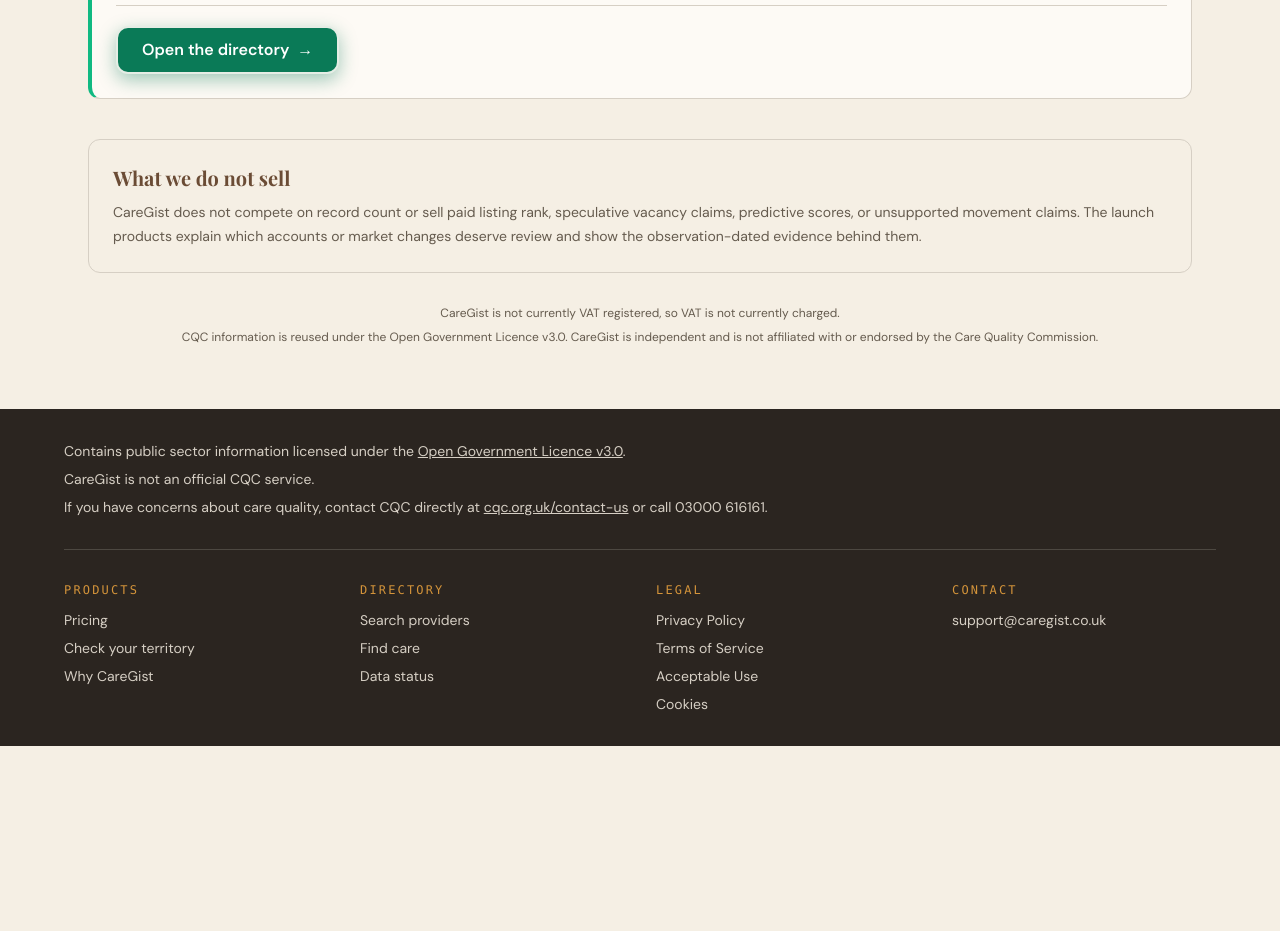
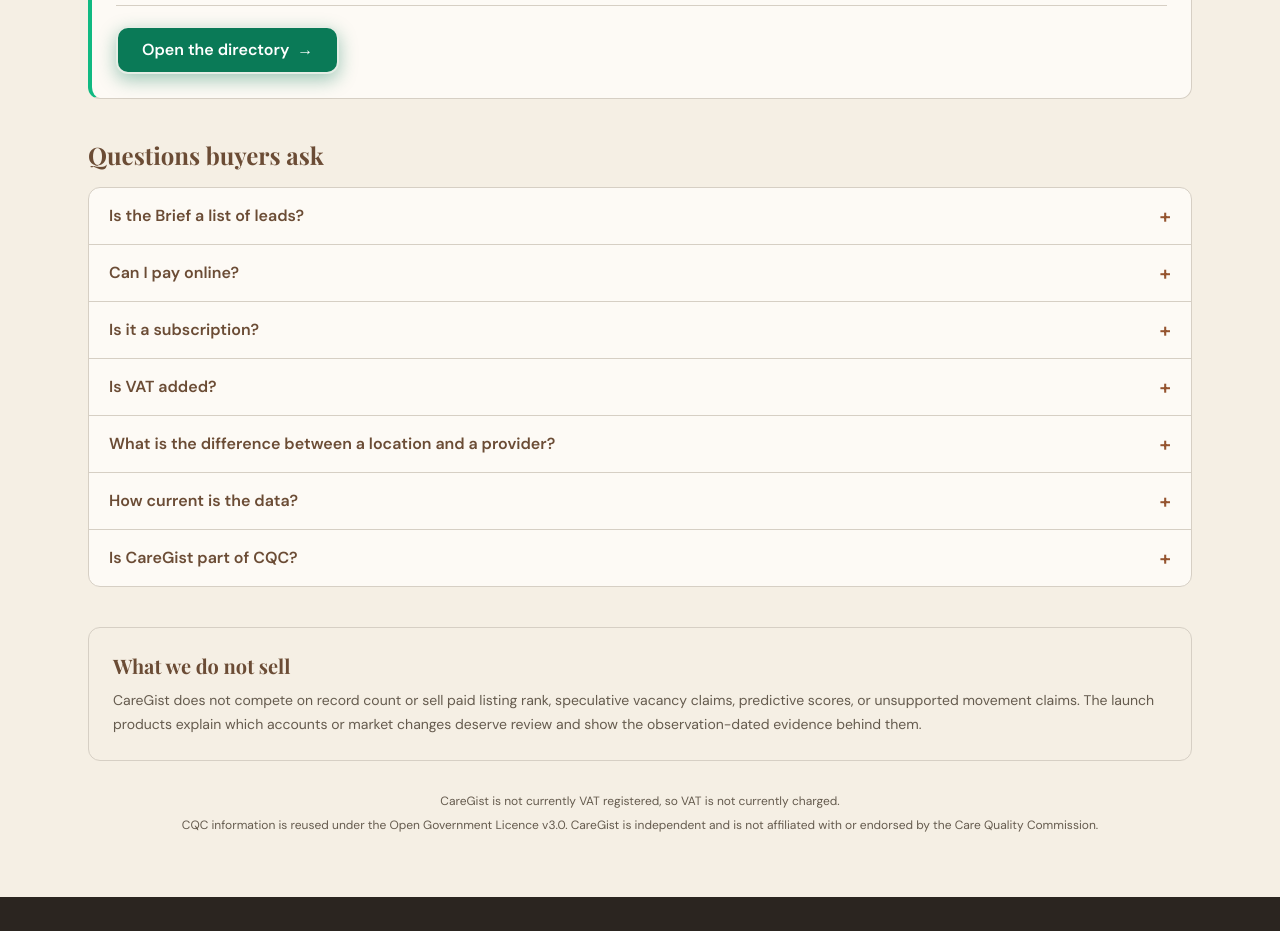
Before and after one commit to sapopo93/caregist, a Next.js app in the folder frontend/: page /pricing in a window 1280 px wide. Shown: the part 2320-3251 px from the top of the page. Before the commit the page ends 3122 px from the top, so only its background shows below. Built offline with nearby package versions, Linux system fonts and the light colour scheme; no server answers.

Commit message:
Pricing: buyer FAQ, every answer restating a claim the site already makes
Co-Authored-By: Claude Sonnet 5.5 <noreply@anthropic.com>

```diff
--- a/frontend/app/pricing/page.tsx
+++ b/frontend/app/pricing/page.tsx
@@ -2,6 +2,7 @@ import type { Metadata } from "next";
 import { Suspense } from "react";
 
 import PricingCTA from "@/components/PricingCTA";
+import PricingFaq from "@/components/PricingFaq";
 import HowToOrder from "@/components/HowToOrder";
 import PricingGlance from "@/components/PricingGlance";
 import RetainedPlanFocus from "@/components/RetainedPlanFocus";
@@ -137,6 +138,8 @@ export default async function PricingPage() {
         })}
       </section>
 
+      <PricingFaq />
+
       <section className="mt-10 rounded-xl border border-stone bg-parchment p-6">
         <h2 className="mb-2 text-xl font-bold text-bark">What we do not sell</h2>
         <p className="text-sm leading-6 text-dusk">
--- /dev/null
+++ b/frontend/components/PricingFaq.tsx
@@ -0,0 +1,58 @@
+import Link from "next/link";
+
+/** Every answer restates something the site already says elsewhere (pricing, territory, Data Status, terms). */
+const FAQ: Array<{ q: string; a: React.ReactNode }> = [
+  {
+    q: "Is the Brief a list of leads?",
+    a: "No. It is a shortlist of organisations to investigate, each with a published fact, the reason it was included and the source evidence. Public CQC records do not establish vacancies, budgets, buying intent or a guaranteed commercial outcome.",
+  },
+  {
+    q: "Can I pay online?",
+    a: "No. Online ordering is not available, and neither route places an order or takes payment by itself. CareGist confirms scope and delivery dates in writing before any payment is requested.",
+  },
+  {
+    q: "Is it a subscription?",
+    a: "No. Both products are one-off purchases with no subscription and no automatic renewal.",
+  },
+  {
+    q: "Is VAT added?",
+    a: "CareGist is not currently VAT registered, so VAT is not currently charged.",
+  },
+  {
+    q: "What is the difference between a location and a provider?",
+    a: "The coverage check counts matching locations, and one provider can run several. The exact number of distinct provider organisations in the Brief is confirmed in writing before you pay.",
+  },
+  {
+    q: "How current is the data?",
+    a: (
+      <>
+        Every figure carries source and observation dates, and{" "}
+        <Link href="/data-status" className="font-semibold text-clay underline underline-offset-4">Data Status</Link>{" "}
+        shows when CQC published, when we retrieved and when we reconciled the source. CQC controls publication and can delay or correct it.
+      </>
+    ),
+  },
+  {
+    q: "Is CareGist part of CQC?",
+    a: "No. CareGist is independent of the Care Quality Commission and does not represent or endorse it. CQC information is reused under the Open Government Licence v3.0.",
+  },
+];
+
+export default function PricingFaq() {
+  return (
+    <section aria-label="Questions buyers ask" className="mt-10">
+      <h2 className="text-2xl font-bold text-bark">Questions buyers ask</h2>
+      <div className="mt-4 divide-y divide-stone overflow-hidden rounded-xl border border-stone bg-cream">
+        {FAQ.map((item) => (
+          <details key={item.q} className="group px-5 py-4">
+            <summary className="flex cursor-pointer list-none items-center justify-between gap-4 font-semibold text-bark [&::-webkit-details-marker]:hidden">
+              {item.q}
+              <span aria-hidden className="text-xl leading-none text-clay transition group-open:rotate-45">+</span>
+            </summary>
+            <p className="mt-3 max-w-3xl text-sm leading-6 text-dusk">{item.a}</p>
+          </details>
+        ))}
+      </div>
+    </section>
+  );
+}
```
